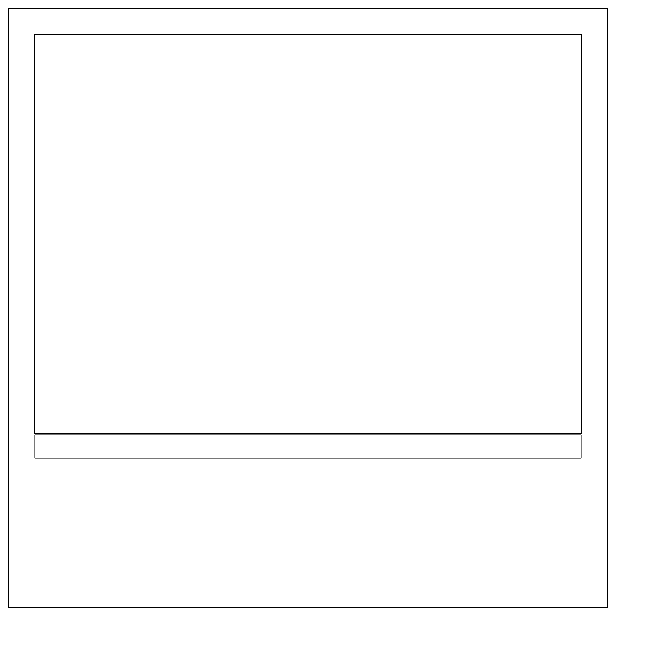
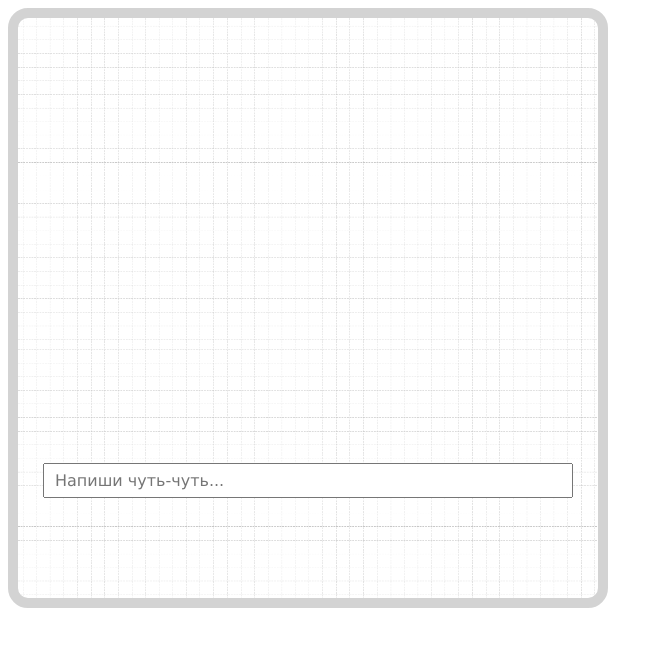
Before and after one commit to dadiakov/ahj-hw-10, a website built with webpack: page src/index.html in a window 1280 px wide. Shown: the whole page, without its empty margins (0-663 px from the left). Built offline with nearby package versions, Linux system fonts and the light colour scheme.

Commit message:
some style fix

```diff
--- a/src/css/style.css
+++ b/src/css/style.css
@@ -5,23 +5,27 @@
 
 .container {
   width: 600px;
-  border: 1px solid black;
   min-height: 600px;
   padding: 25px;
+  border: 10px solid lightgrey;
+  border-radius: 20px;
+  background: url(../img/back.png);
+  background-size: 100%;
 }
 
 .message-container {
   width: 100%;
-  border: 1px solid black;
   min-height: 400px;
   padding: 25px;
 }
 
 .input-text {
   width: 100%;
-  height: 25px;
+  height: 35px;
+  margin-top: 20px;
   padding: 10px;
   padding-right: 80px;
+  font: inherit;
 }
 
 .message-item {
@@ -31,6 +35,7 @@
   padding-right: 25%;
   border: 1px solid black;
   border-radius: 10px;
+  background-color: white;
 }
 
 .message-content {
--- a/src/index.html
+++ b/src/index.html
@@ -11,7 +11,7 @@
       <div class='message-container'></div>
       <form class='input-form'>
         <div class='input-container'>
-          <input class='input-text' type="text" required>
+          <input class='input-text' type="text" placeholder='Напиши чуть-чуть...' required>
         </div>
         <button class='input-submit hide'></button>
       </form>
```
Also changed, not shown: src/img/back.png (added).
